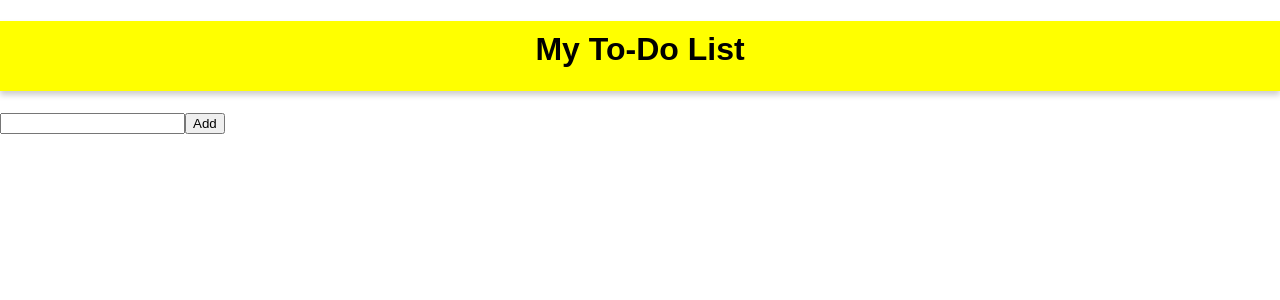
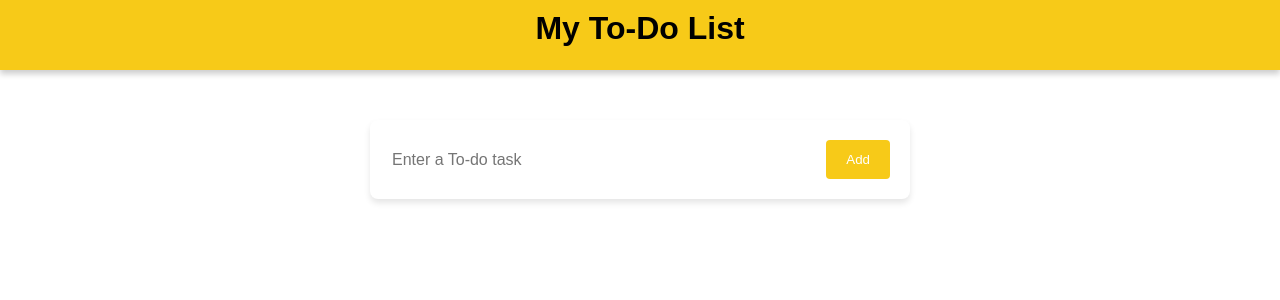
Before and after one commit to IamDikshaR/To-do-App, a React (Vite) app: page / in a window 1280 px wide. Shown: the top 300 px of the page. Built offline with nearby package versions, Linux system fonts and the light colour scheme.

Commit message:
styling form

```diff
--- /dev/null
+++ b/src/components/Form.jsx
@@ -0,0 +1,28 @@
+import { useState } from "react";
+import styles from "../css/form.module.css";
+
+export default function Form({ todos, setTodos }) {
+  const [todo, setTodo] = useState("");
+
+  function handleSubmit(e) {
+    e.preventDefault();
+    setTodos([...todos, todo]);
+    setTodo("");
+  }
+  return (
+    <form action="" className={styles.todoform} onSubmit={handleSubmit}>
+      <div className={styles.container}>
+        <input
+          className={styles.modernInput}
+          onChange={(e) => setTodo(e.target.value)}
+          value={todo}
+          type="text"
+          placeholder="Enter a To-do task"
+        />
+        <button className={styles.modernButton} type="submit">
+          Add
+        </button>
+      </div>
+    </form>
+  );
+}
--- a/src/components/Todo.jsx
+++ b/src/components/Todo.jsx
@@ -1,28 +1,14 @@
 import { useState } from "react";
-import TodoItem from "./TodoItem";
+import Form from "./Form";
+import TodoList from "./TodoList";
 
 export default function Todo() {
-  const [todo, setTodo] = useState("");
   const [todos, setTodos] = useState([]);
-  function handleSubmit(e) {
-    e.preventDefault();
-    setTodos([...todos, todo]);
-    setTodo("");
-  }
+
   return (
     <>
-      <form action="" onSubmit={handleSubmit}>
-        <input
-          onChange={(e) => setTodo(e.target.value)}
-          value={todo}
-          type="text"
-        />
-        <button type="submit">Add</button>
-      </form>
-      {/* {console.log(todos)} */}
-      {todos.map((item) => (
-        <TodoItem key={item} item={item} />
-      ))}
+      <Form todos={todos} setTodos={setTodos} />
+      <TodoList todos={todos} />
     </>
   );
 }
--- /dev/null
+++ b/src/components/TodoList.jsx
@@ -0,0 +1,11 @@
+import TodoItem from "./TodoItem";
+export default function TodoList({ todos }) {
+  return (
+    <>
+      {" "}
+      {todos.map((item) => (
+        <TodoItem key={item} item={item} />
+      ))}
+    </>
+  );
+}
--- /dev/null
+++ b/src/css/form.module.css
@@ -0,0 +1,35 @@
+.todoform {
+  background-color: white;
+  /* border: 1px solid black; */
+  border-radius: 8px;
+  padding: 20px;
+  width: 500px;
+  margin: 0 auto;
+  margin-top: 50px;
+  box-shadow: 0 4px 6px rgba(0, 0, 0, 0.1);
+}
+
+.modernInput {
+  display: block;
+  color: black;
+  font-size: 16px;
+  width: 100%;
+  border: none;
+}
+.modernInput:focus {
+  outline: none;
+}
+
+.modernButton {
+  display: inline-block;
+  background-color: #f7ca18;
+  border: none;
+  border-radius: 4px;
+  padding: 12px 20px;
+  color: white;
+  cursor: pointer;
+}
+.container {
+  display: flex;
+  gap: 4px;
+}
--- a/src/css/header.module.css
+++ b/src/css/header.module.css
@@ -1,8 +1,9 @@
 .header {
-  background-color: yellow;
+  background-color: #f7ca18;
   text-align: center;
   font-weight: bold;
   height: 50px;
+  margin: 0px;
   padding: 10px;
   font-size: 2em;
   box-shadow: 0 4px 6px rgba(0, 0, 0, 0.2);
```
